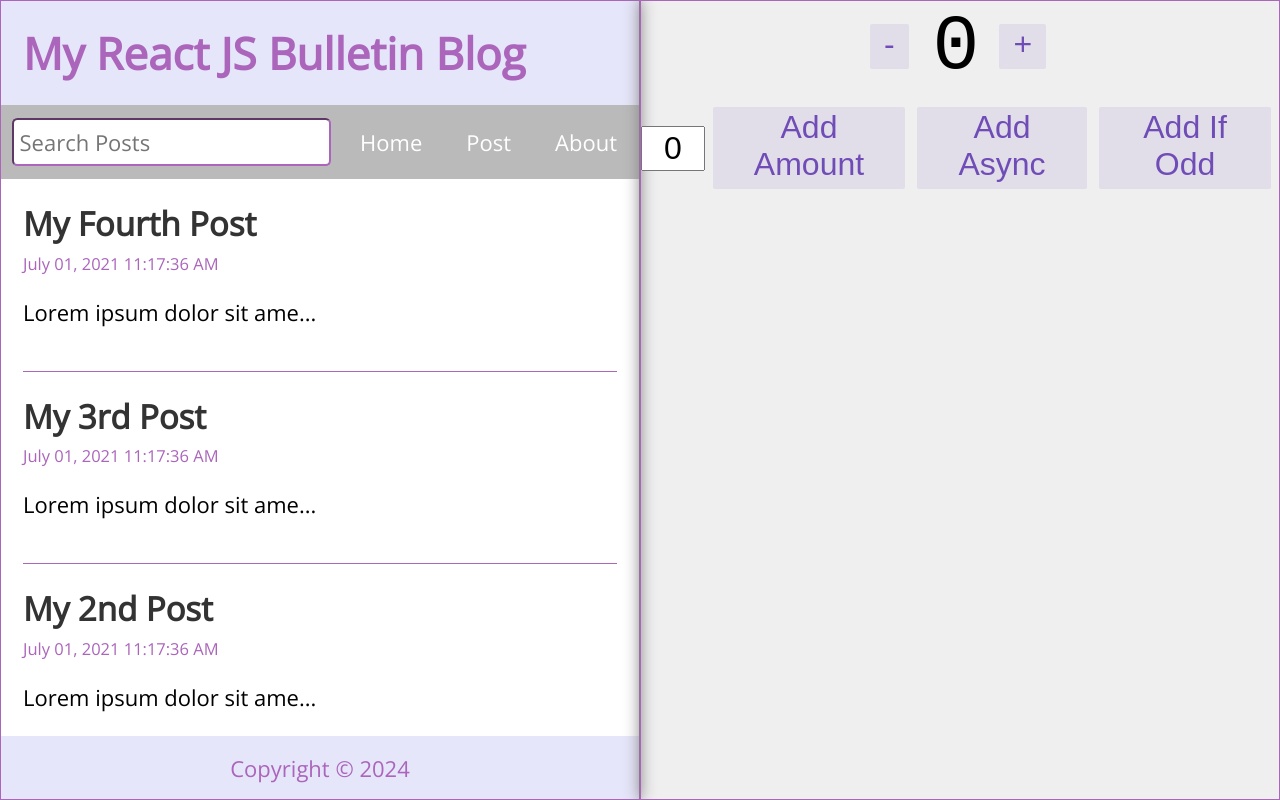
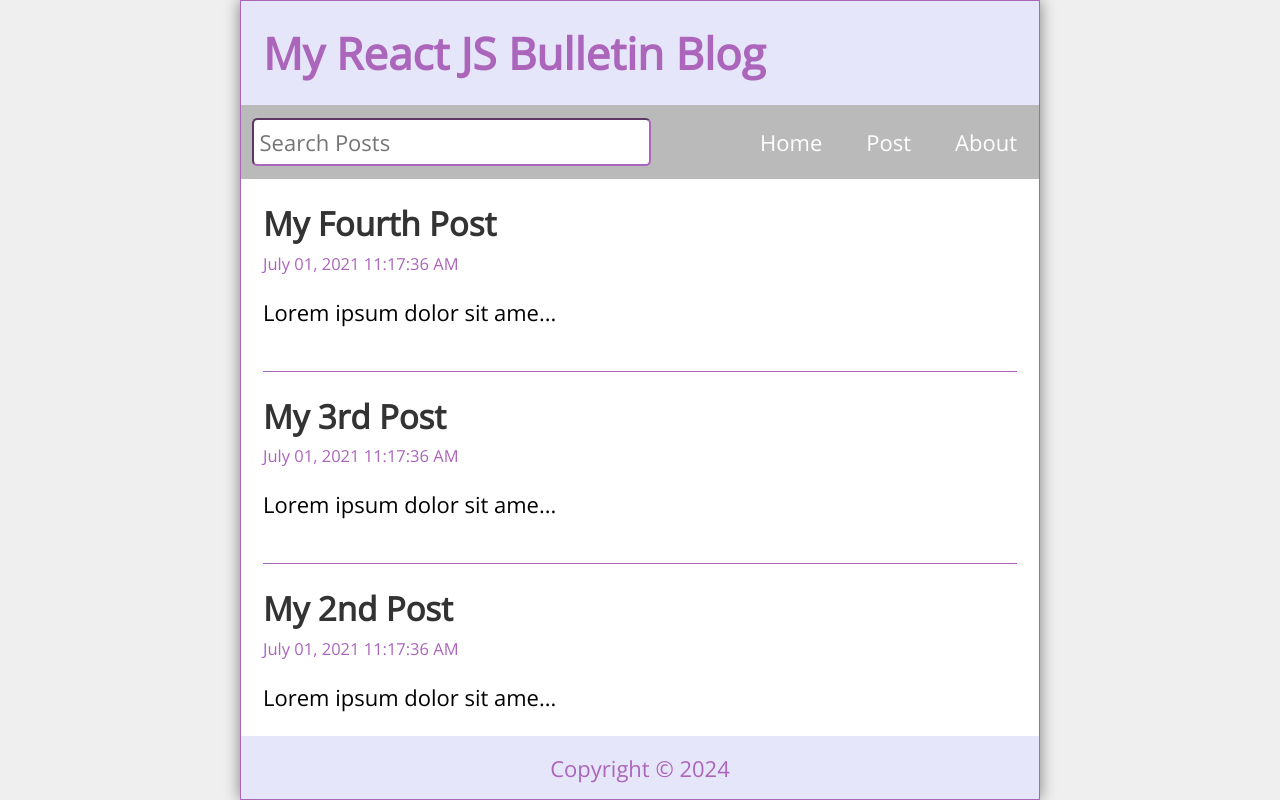
Before and after one commit to PlamMari/bbs-app, a React (Create React App) app: page / in a window 1280 px wide. Built offline with nearby package versions, Linux system fonts and the light colour scheme.

Commit message:
removed counter from index

```diff
--- a/src/App.js
+++ b/src/App.js
@@ -69,7 +69,7 @@ function App() {
   }
 
   return (
-    <><Routes>
+    <Routes>
       <Route path="/" element={<Layout
         search={search}
         setSearch={setSearch} />}>
@@ -89,9 +89,6 @@ function App() {
         <Route path="*" element={<Missing />} />
       </Route>
     </Routes>
-    <main className="App">
-        <Counter />
-      </main></>
   );
 }
 
```
